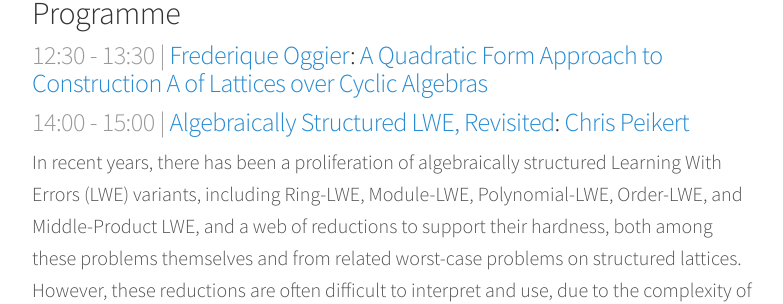
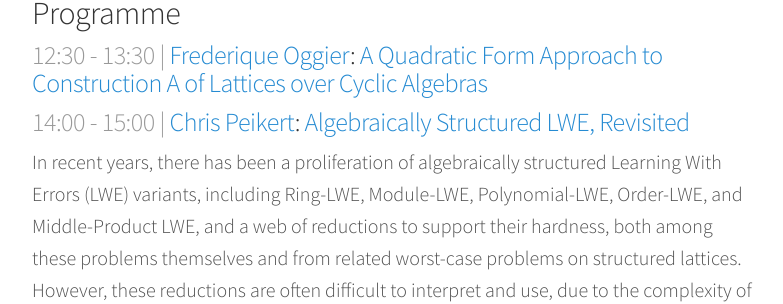
Before and after one commit to malb/discrete-subgroup, a Jekyll site: the page built from _posts/2020-12-11-lattice-meeting.md, in a window 1280 px wide. Shown: the part 587-891 px from the top of the page, without its empty margins (248-1031 px from the left). Built offline with Jekyll 4.4.1, drawn with Linux system fonts in a browser that asks for light colours; nearby versions of some CDN libraries.

Commit message:
I had one job

```diff
--- a/_posts/2020-12-11-lattice-meeting.md
+++ b/_posts/2020-12-11-lattice-meeting.md
@@ -11,7 +11,7 @@ This meeting — on Friday, 11 December 2020 — is aimed at connecting the two
 
 ### <span> 12:30 - 13:30 | [Frederique Oggier](http://www1.spms.ntu.edu.sg/~frederique/)</span>: [A Quadratic Form Approach to Construction A of Lattices over Cyclic Algebras]() ###
 
-### <span> 14:00 - 15:00 | [Algebraically Structured LWE, Revisited]()</span>: [Chris Peikert](https://web.eecs.umich.edu/~cpeikert/) ###
+### <span> 14:00 - 15:00 | [Chris Peikert](https://web.eecs.umich.edu/~cpeikert/)</span>: [Algebraically Structured LWE, Revisited]() ###
 
 In recent years, there has been a proliferation of algebraically structured Learning With Errors (LWE) variants, including Ring-LWE, Module-LWE, Polynomial-LWE, Order-LWE, and Middle-Product LWE, and a web of reductions to support their hardness, both among these problems themselves and from related worst-case problems on structured lattices. However, these reductions are often difficult to interpret and use, due to the complexity of their parameters and analysis, and most especially their (frequently large) blowup and distortion of the error distributions.
 
```
